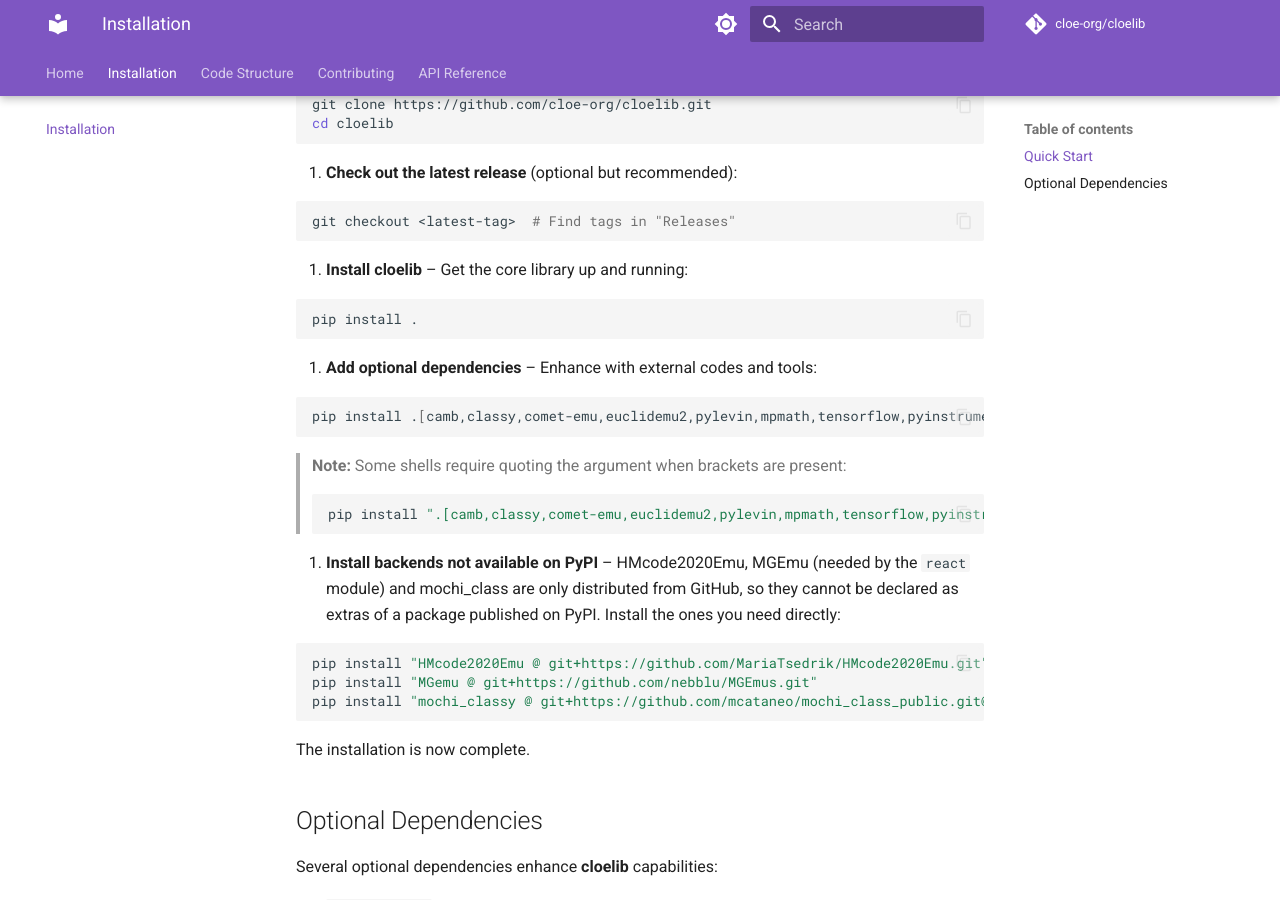
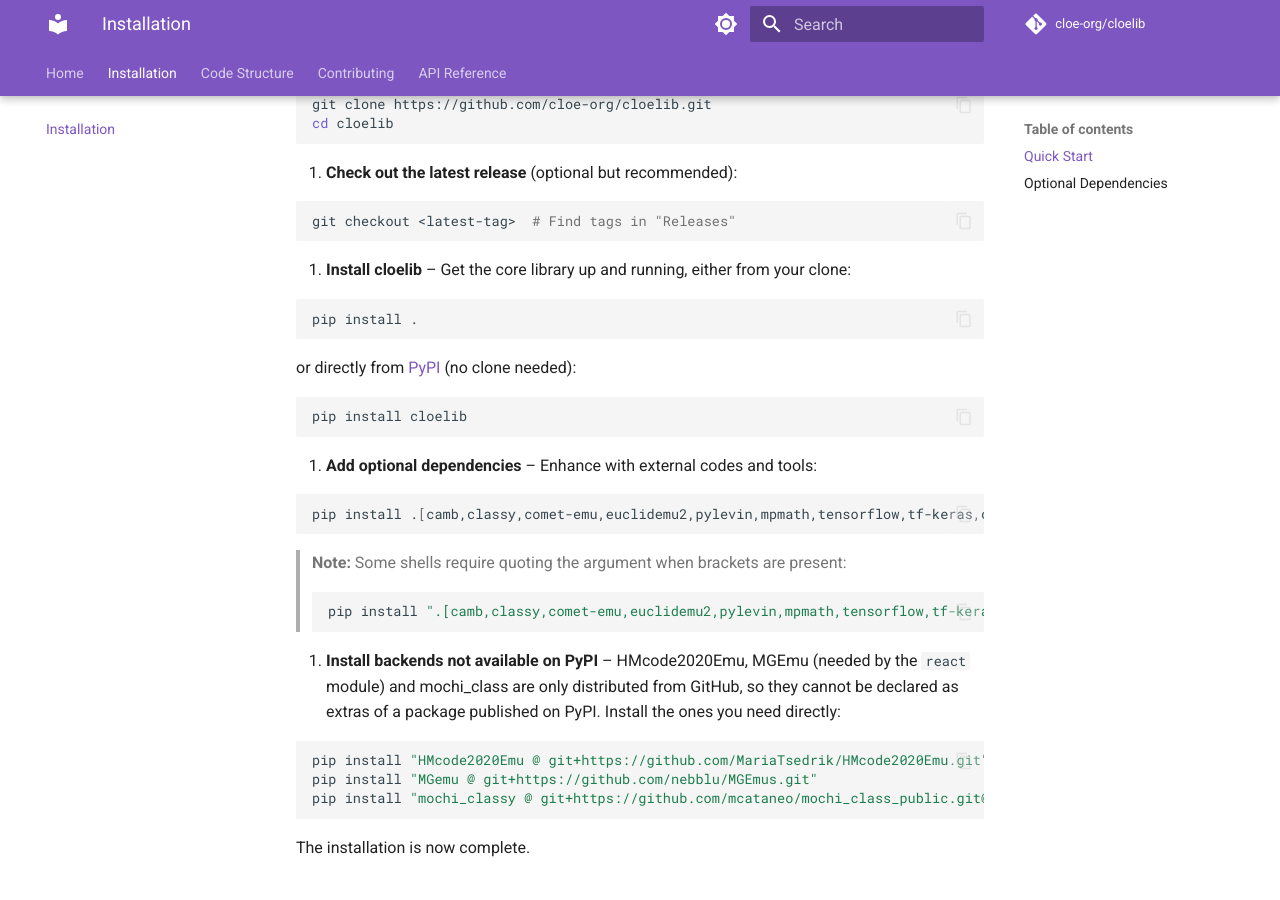
Before and after one commit to cloe-org/cloelib, an MkDocs documentation site: the page built from docs/installation.md, in a window 1280 px wide and 900 px high, scrolled down 261 px. Built offline with MkDocs 1.6.1 and Material for MkDocs 9.7.7, drawn with Linux system fonts in a browser that asks for light colours; comment, search, counter and statistics services are not loaded; the version menu is left out.

````diff
--- a/docs/installation.md
+++ b/docs/installation.md
@@ -15,22 +15,28 @@ cd cloelib
 git checkout <latest-tag>  # Find tags in "Releases"
 ```
 
-3. **Install cloelib** – Get the core library up and running:
+3. **Install cloelib** – Get the core library up and running, either from your clone:
 
 ```sh
 pip install .
 ```
 
+or directly from [PyPI](https://pypi.org/project/cloelib/) (no clone needed):
+
+```sh
+pip install cloelib
+```
+
 4. **Add optional dependencies** – Enhance with external codes and tools:
 
 ```sh
-pip install .[camb,classy,comet-emu,euclidemu2,pylevin,mpmath,tensorflow,pyinstrument,baccoemu,emantis,pbjcosmo,react,mgclassy,FlamingoBaryonResponseEmulator]
+pip install .[camb,classy,comet-emu,euclidemu2,pylevin,mpmath,tensorflow,tf-keras,cosmopower-jax,baccoemu,hiclassy,emantis,pbjcosmo,fastpt,react,mgclassy,FlamingoBaryonResponseEmulator]
 ```
 
 > **Note:** Some shells require quoting the argument when brackets are present:
 >
 > ```sh
-> pip install ".[camb,classy,comet-emu,euclidemu2,pylevin,mpmath,tensorflow,pyinstrument,baccoemu,emantis,pbjcosmo,react,mgclassy,FlamingoBaryonResponseEmulator]"
+> pip install ".[camb,classy,comet-emu,euclidemu2,pylevin,mpmath,tensorflow,tf-keras,cosmopower-jax,baccoemu,hiclassy,emantis,pbjcosmo,fastpt,react,mgclassy,FlamingoBaryonResponseEmulator]"
 > ```
 
 5. **Install backends not available on PyPI** – HMcode2020Emu, MGEmu (needed by the `react` module) and mochi_class are only distributed from GitHub, so they cannot be declared as extras of a package published on PyPI. Install the ones you need directly:
````
Also changed, not shown: README.md (+9 -3 lines), 1 other file.
